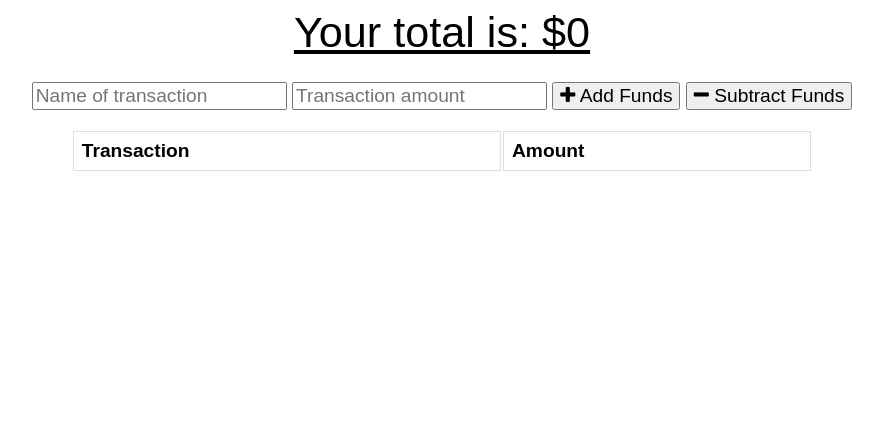
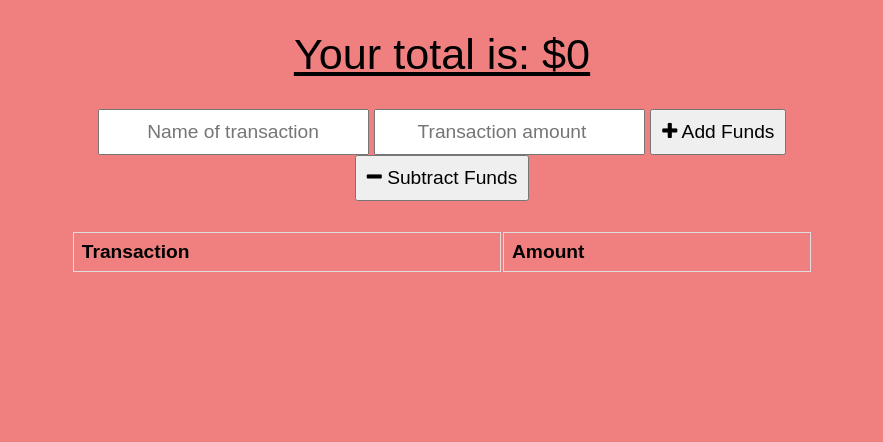
Before and after one commit to destish21/progressive-budget, a website: page public/index.html in a window 1280 px wide. Shown: the whole page, without its empty margins (198-1081 px from the left). Drawn offline with nearby package versions, Linux system fonts and the light colour scheme; no server answers.

Commit message:
modified css/styles.css

```diff
--- a/public/assets/css/styles.css
+++ b/public/assets/css/styles.css
@@ -1,11 +1,15 @@
 body {
   font-size: 120%;
   font-family: Arial;
+  background-color: lightcoral;
+
 }
 
 button, input {
   font-size: 100%;
   font-family: Arial;
+  padding: 10px;
+  text-align: center;
 }
 
 table {
@@ -33,6 +37,7 @@ tr:nth-child(even) {
 }
 
 .total {
+  margin: 30px;
   font-size: 150%;
   text-decoration: underline;
 }
@@ -48,4 +53,5 @@ tr:nth-child(even) {
   overflow: auto;
   width: 90%;
   margin: 0 auto;
+  padding: 10px;
 }
```
